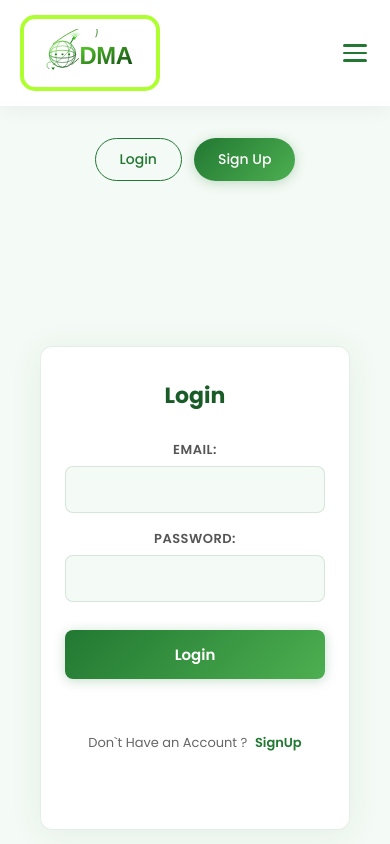
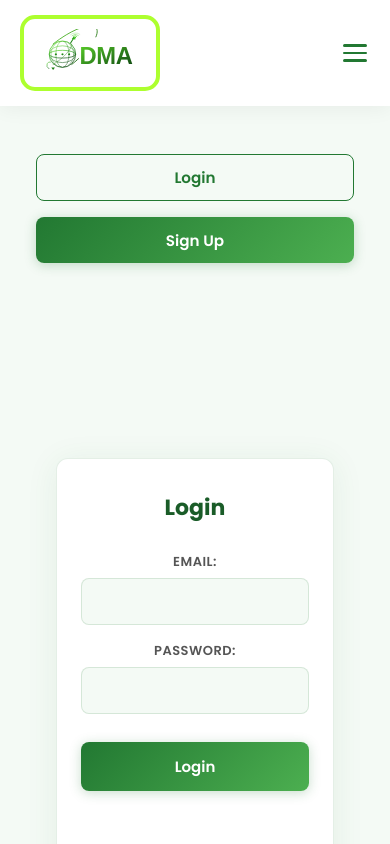
Before and after one commit to OTIENO272/DMA-company-, a React (Vite) app in the folder web/: page /admin/login in a window 390 px wide. Shown: the top 844 px of the page. Built offline with nearby package versions, Linux system fonts and the light colour scheme.

Commit message:
signed up using custom context

```diff
--- a/web/src/App.jsx
+++ b/web/src/App.jsx
@@ -17,6 +17,7 @@ import FormLink from './components/FormLink'
 import Login from './pages/Login.jsx'
 import SignUp from './pages/SignUp'
 import Admin from './pages/Admin'
+import AdminError from './components/AdminError.jsx'
 
 const App = () => {
 const router =createBrowserRouter(
@@ -25,7 +26,7 @@ const router =createBrowserRouter(
       <Route  index  element={<Home />} />
       <Route path='products' element={<Products />} />
 
-      <Route path='admin' element={<Admin />} >
+      <Route path='admin' element={<Admin />}  errorElement={<AdminError />}>
           <Route path='login' element={<Login />}/>
           <Route path='signup' element={<SignUp />}/>
        </Route>
--- a/web/src/api/api.js
+++ b/web/src/api/api.js
@@ -42,8 +42,10 @@ const signupApi =async({username, email, password, confirmPassword})=>{
     })
     return user.data;
    } catch (error) {
-     console.log(error.response?.data?.message || error.message)
-     throw error
+    throw new Error(
+  error.response?.data?.error || "Something went wrong",
+  { cause: error }
+);
    }
 }
 
--- /dev/null
+++ b/web/src/components/AdminError.jsx
@@ -0,0 +1,16 @@
+import { useNavigate } from "react-router-dom";
+import "../styles/AdminError.css";
+
+const AdminError = () => {
+  const navigate = useNavigate();
+
+  return (
+    <div className="error">
+      <h3>Unexpected Application Error!</h3>
+      <p>Something went wrong while processing your request.</p>
+      <button onClick={() => navigate("/")}>Back Home</button>
+    </div>
+  );
+};
+
+export default AdminError;
--- a/web/src/hooks/useSignup.jsx
+++ b/web/src/hooks/useSignup.jsx
@@ -5,20 +5,20 @@ import { signupApi } from "../api/api"
 
 
 const useSignup = () => {
-  const[errors,setErrors]=useState(null)
+  const[error,setError]=useState(null)
   const [isLoading,setIsLoading]= useState(false)
-  const {dispatch} = useAuthContext
+  const {dispatch} = useAuthContext()
 
   const signup =async(formData)=>{
     setIsLoading(true)
-    setErrors(null)
+    setError(null)
 
     try {
         const data = await signupApi(formData)
         localStorage.setItem('user',JSON.stringify(data))
         dispatch({type:'LOGIN',payload:data})
     } catch (error) {
-        setErrors(error.message)
+        setError(error.message)
     }
     finally{
         setIsLoading(false)
@@ -26,7 +26,7 @@ const useSignup = () => {
 
   }
 
-  return {signup,errors,isLoading}
+  return {signup,error,isLoading}
 
 
 
--- a/web/src/pages/Admin.jsx
+++ b/web/src/pages/Admin.jsx
@@ -1,22 +1,53 @@
-import { Outlet, useNavigate } from "react-router"
+import { useEffect } from "react"
+import { Outlet, useLocation, useNavigate } from "react-router"
+import useAuthContext from "../hooks/useAuthContext"
+import '../styles/Admin.css'
 
 const Admin = () => {
- const navigate =useNavigate()
+
+    const {user,dispatch} =useAuthContext()
+     const navigate = useNavigate()
+
+     const handleLogOut=()=>{
+      localStorage.removeItem('user')
+      dispatch({type:'LOGOUT'})
+
+        navigate('/admin/login')
+
+
+    }
+
+
   const Login=()=>{
      navigate('/admin/login')
    }
  const Signup=()=>{
     navigate('/admin/signUp')
  }
+
+ const location =useLocation()
+
+ useEffect(()=>{
+  if (location.pathname === '/admin' || location.pathname === '/admin/') {
+     navigate('/admin/login')
+  }
+ },[location,navigate])
   return (
     <div>
-        <div className="account">
+
+      {!user ? ( <div className="account">
         <div className="acc">
         <button onClick={Login} >Login</button>
         <button onClick={Signup} >Sign Up</button>
       </div>
 
-    </div>
+    </div>) : (
+      <div className="logout">
+        <span>Welcome,{user.email}</span>
+        <button onClick={handleLogOut}>Logout</button>
+      </div>
+    )}
+
     <div className="admin-content-area">
       <Outlet />
     </div>
--- a/web/src/pages/SignUp.jsx
+++ b/web/src/pages/SignUp.jsx
@@ -7,13 +7,14 @@ import useSignup from "../hooks/useSignup"
 const SignUp = () => {
     const {register ,handleSubmit,formState:{errors,isSubmitting}} = useForm()
 
-    const {signup} =useSignup()
+    const {signup,error} =useSignup()
 
 
-    const onSubmit=async(data)=>{
+    const onSubmit = async (data) => {
+        await signup(data);
 
-        await signup(data)
-    }
+  }
+
 
 
 
@@ -25,19 +26,19 @@ const SignUp = () => {
                 required:'Username is required',
 
             })}  />
-             {errors.username &&<span className="error" >{errors.username.message}</span> }
+             {errors.username &&<span className="errors" >{errors.username.message}</span> }
 
             <label htmlFor="">Email</label>
             <input type="email" placeholder="email" {...register("email",{
                 required:'Email is required',
             })} />
-             {errors.email &&<span className="error">{errors.email.message}</span> }
+             {errors.email &&<span className="errors">{errors.email.message}</span> }
 
             <label htmlFor="">Password</label>
             <input type="password" placeholder="password"   {...register("password",{
                 required:'Password is required',
             })}  />
-             {errors.password &&<span className="error">{errors.password.message}</span> }
+             {errors.password &&<span className="errors">{errors.password.message}</span> }
 
 
             <label htmlFor="">Confirm-password</label>
@@ -46,12 +47,15 @@ const SignUp = () => {
                 validate:(value,formValues) => value ===formValues.password || 'Passwords do not match'
 
             })}/>
-            {errors.confirmPassword &&<span className="error">{errors.confirmPassword.message}</span> }
+            {errors.confirmPassword &&<span className="errors">{errors.confirmPassword.message}</span> }
             <button disabled={isSubmitting} >Sign Up</button>
             <div className="div">
                 <p>Already Have an Account ?</p>
                 <NavLink to='/jobs/login'>Login</NavLink>
             </div>
+            {error && (
+                 <span className="errors">{error}</span>
+                          ) }
         </form>
     </div>
   )
--- /dev/null
+++ b/web/src/styles/Admin.css
@@ -0,0 +1,87 @@
+/* Admin.css */
+
+.admin-content-area {
+  max-width: 1100px;
+  margin: 2rem auto;
+  padding: 1rem;
+}
+
+/* Top account section */
+.account,
+.logout {
+  display: flex;
+  justify-content: flex-end;
+  align-items: center;
+  padding: 1.2rem 2rem;
+}
+
+.acc {
+  display: flex;
+  gap: 1rem;
+}
+
+/* Shared button styling */
+.acc button,
+.logout button {
+  padding: 0.7rem 1.5rem;
+  border-radius: 8px;
+  font-size: 0.95rem;
+  font-weight: 600;
+  cursor: pointer;
+  transition: all 0.25s ease;
+}
+
+
+
+
+
+
+.acc button:last-child:hover {
+  transform: translateY(-2px);
+  box-shadow: 0 8px 20px rgba(37, 99, 235, 0.3);
+}
+
+/* Logged-in section */
+.logout {
+  gap: 1rem;
+}
+
+.logout span {
+  font-weight: 600;
+  color: #374151;
+}
+
+.logout button {
+  background: #ef4444;
+  color: white;
+  border: none;
+}
+
+.logout button:hover {
+  background: #dc2626;
+  transform: translateY(-2px);
+}
+
+/* Responsive */
+@media (max-width: 600px) {
+  .account,
+  .logout {
+    justify-content: center;
+    padding: 1rem;
+  }
+
+  .acc {
+    width: 100%;
+    flex-direction: column;
+  }
+
+  .acc button,
+  .logout button {
+    width: 100%;
+  }
+
+  .logout {
+    flex-direction: column;
+    text-align: center;
+  }
+}
--- /dev/null
+++ b/web/src/styles/AdminError.css
@@ -0,0 +1,61 @@
+/* AdminError.css */
+
+.error {
+  min-height: 80vh;
+  display: flex;
+  flex-direction: column;
+  justify-content: center;
+  align-items: center;
+  gap: 1.5rem;
+  text-align: center;
+  padding: 2rem;
+}
+
+.error h3 {
+  font-size: 2rem;
+  color: #dc2626;
+  margin: 0;
+}
+
+.error p {
+  color: #6b7280;
+  font-size: 1rem;
+  max-width: 500px;
+  line-height: 1.6;
+}
+
+.error button {
+  padding: 0.85rem 2rem;
+  border: none;
+  border-radius: 8px;
+  background: linear-gradient(135deg, hwb(128 15% 8%), hsl(55, 75%, 59%));
+  color: #fff;
+  font-size: 1rem;
+  font-weight: 600;
+  cursor: pointer;
+  transition: all 0.25s ease;
+}
+
+.error button:hover {
+  transform: translateY(-2px);
+  box-shadow: 0 10px 20px rgba(37, 99, 235, 0.3);
+}
+
+.error button:active {
+  transform: translateY(0);
+}
+
+@media (max-width: 600px) {
+  .error {
+    padding: 1.5rem;
+  }
+
+  .error h3 {
+    font-size: 1.5rem;
+  }
+
+  .error button {
+    width: 100%;
+    max-width: 280px;
+  }
+}
```
Also changed, not shown: web/src/styles/Amin.css (added).
